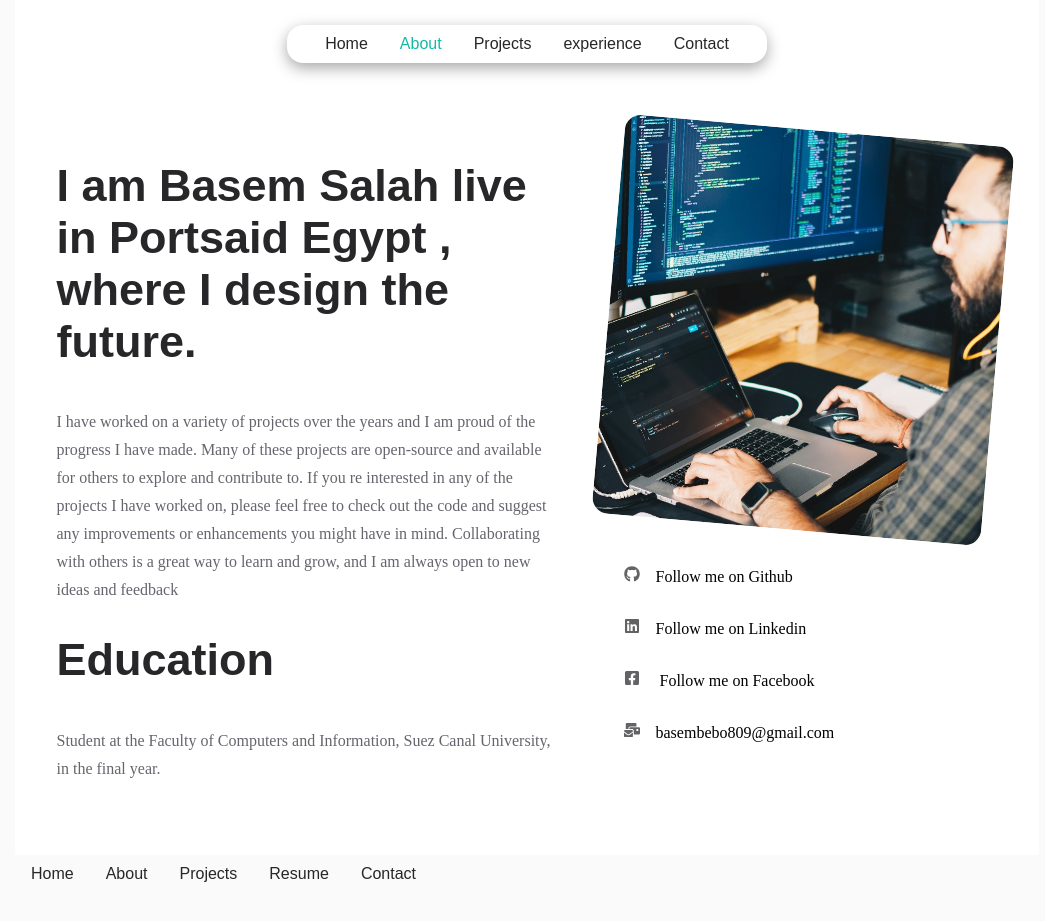
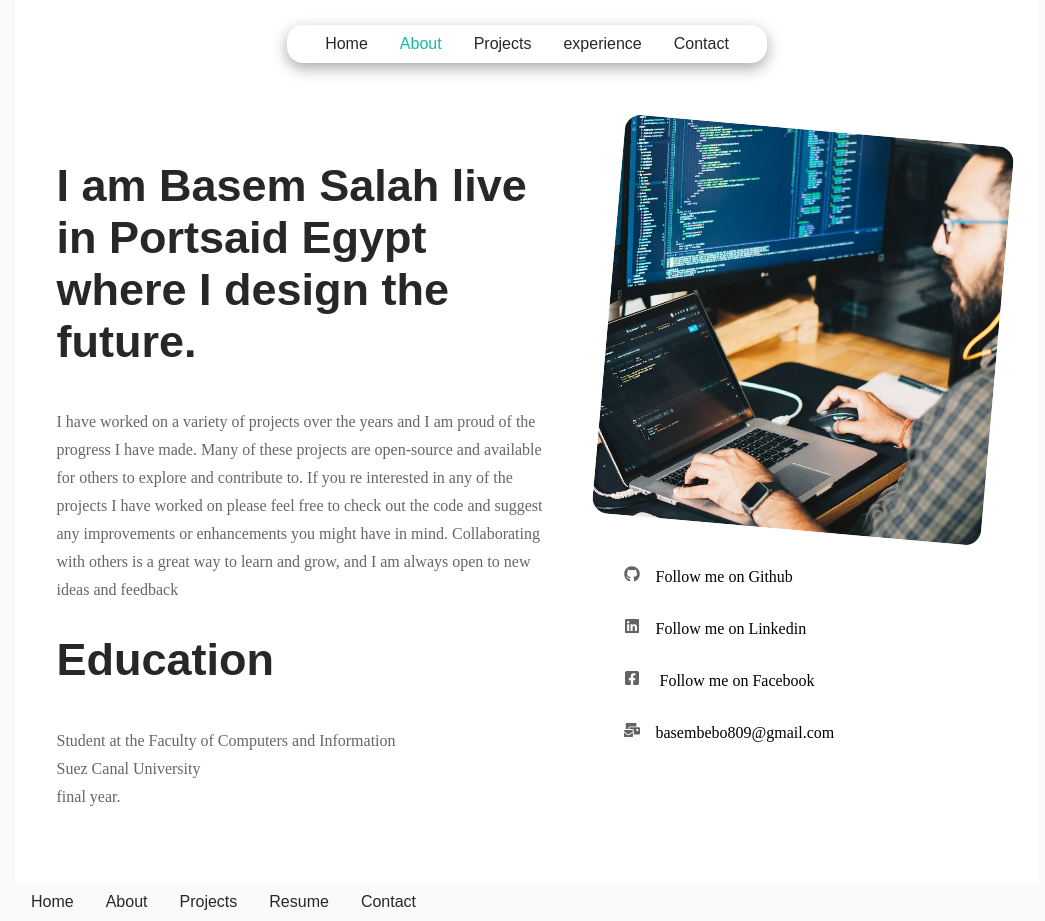
Before and after one commit to basemsala7/portfolio, a Next.js app: page /about in a window 1280 px wide. Shown: the whole page, without its empty margins (113-1158 px from the left). Before the commit the page ends 893 px from the top, so only its background shows below. Built offline with nearby package versions, Linux system fonts and the light colour scheme.

Commit message:
edit text

```diff
--- a/next.config.mjs
+++ b/next.config.mjs
@@ -1,4 +1,4 @@
-/** @type {import('next').NextConfig} */
+/** @type {import( next ).NextConfig} */
 const nextConfig = {
   images: {
     remotePatterns: [
--- a/src/app/about/page.tsx
+++ b/src/app/about/page.tsx
@@ -16,13 +16,13 @@ export default function About() {
       <div className="aboutContainer">
         <div className="titleWraper">
           <h1>
-            I am Basem Salah live in Portsaid Egypt , where I design the future.
+            I am Basem Salah live in Portsaid Egypt where I design the future.
           </h1>
           <p>
             I have worked on a variety of projects over the years and I am proud
             of the progress I have made. Many of these projects are open-source
             and available for others to explore and contribute to. If you re
-            interested in any of the projects I have worked on, please feel free
+            interested in any of the projects I have worked on please feel free
             to check out the code and suggest any improvements or enhancements
             you might have in mind. Collaborating with others is a great way to
             learn and grow, and I am always open to new ideas and feedback
@@ -30,8 +30,8 @@ export default function About() {
 
           <h1>Education </h1>
           <p>
-            Student at the Faculty of Computers and Information, Suez Canal
-            University, in the final year.
+            Student at the Faculty of Computers and Information<br></br> Suez
+            Canal University <br></br> final year.
           </p>
         </div>
         <div className="right">
--- a/src/app/contact/page.tsx
+++ b/src/app/contact/page.tsx
@@ -38,7 +38,7 @@ export default function Contact() {
       console.log(data);
       setDone(true);
       setTimeout(() => setDone(false), 2500);
-      setdata({ from: " ", about: " ", description: " " });
+      setdata({ from: "", about: "", description: "" });
 
       return data;
     } catch (error) {
@@ -90,7 +90,7 @@ export default function Contact() {
             Thank you for your interest in getting in touch with me. I welcome
             your feedback, questions, and suggestions. If you have a specific
             question or comment, please feel free to email me directly at
-            mail@tharindu.dev.{" "}
+            basembebo809@gmail.com
           </p>
           <input
             type="email"
```
Also changed, not shown: src/app/experience/page.tsx (+5 -5 lines), src/app/projects/layout.tsx (+4 -4 lines).
